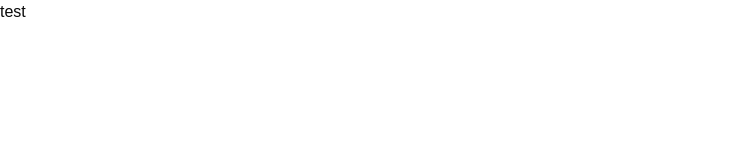
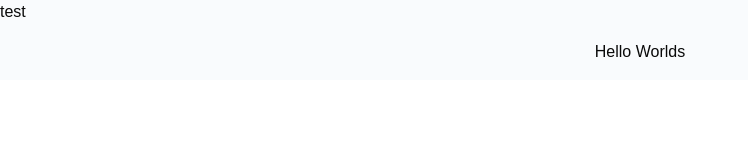
Before and after one commit to avangardewashere/gdocs-clone, a Next.js app: page /documents/test in a window 1280 px wide. Shown: the top 160 px of the page, without its empty margins (0-748 px from the left). Built offline with nearby package versions, Linux system fonts and the light colour scheme.

Commit message:
add/editor-props

```diff
--- a/src/app/documents/[documentId]/Editor.tsx
+++ b/src/app/documents/[documentId]/Editor.tsx
@@ -1,15 +1,23 @@
+"use client";
 import { useEditor, EditorContent } from "@tiptap/react";
 import StarterKit from "@tiptap/starter-kit";
 
 export const Editor = () => {
   const editor = useEditor({
+    editorProps: {
+      attributes: {
+        class: "focus:outline-none",
+      },
+    },
     extensions: [StarterKit],
     content: "<p>Hello Worlds</p>",
   });
 
   return (
-    <div>
-      <EditorContent editor={editor} />
+    <div className="size-full overflow-x-auto bg-[#F9FBFD] px-4 print:p-0 print:bg-white print:overflow-visible">
+      <div className="min-w max flex justify-center w-[816px] py-4 print:pu-0 mx-auto print:w-full print:min-w-0">
+        <EditorContent editor={editor} />
+      </div>
     </div>
   );
 };
--- a/src/app/documents/[documentId]/page.tsx
+++ b/src/app/documents/[documentId]/page.tsx
@@ -1,12 +1,18 @@
 import React from "react";
+import { Editor } from "./Editor";
 
 interface DocumentIdPageProps {
   params: Promise<{ documentId: string }>;
 }
 
 const DocumentsSinglePage = async ({ params }: DocumentIdPageProps) => {
-  const {documentId} = await params;
-  return <div>{documentId}</div>;
+  const { documentId } = await params;
+  return (
+    <div className="bg-[#F9FBFD]">
+      {documentId}
+      <Editor />
+    </div>
+  );
 };
 
 export default DocumentsSinglePage;
```
